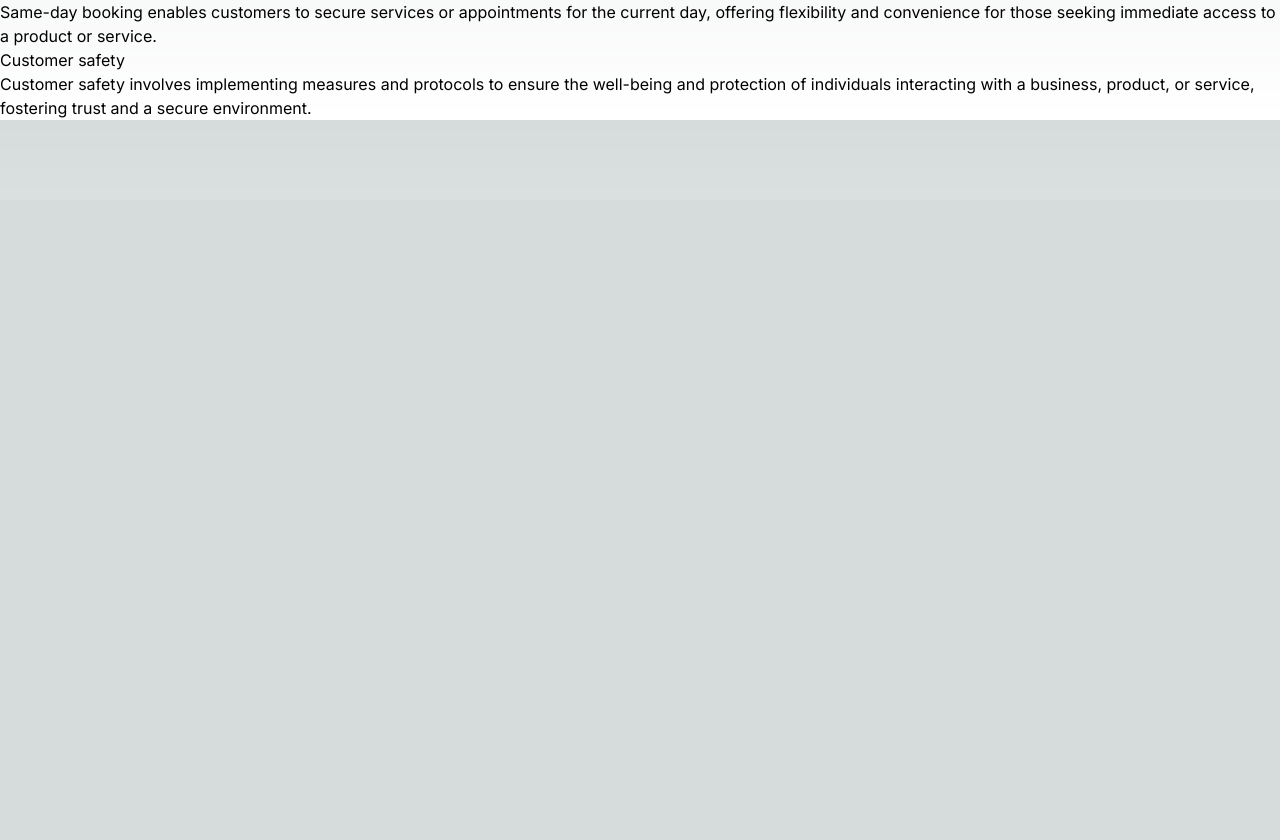
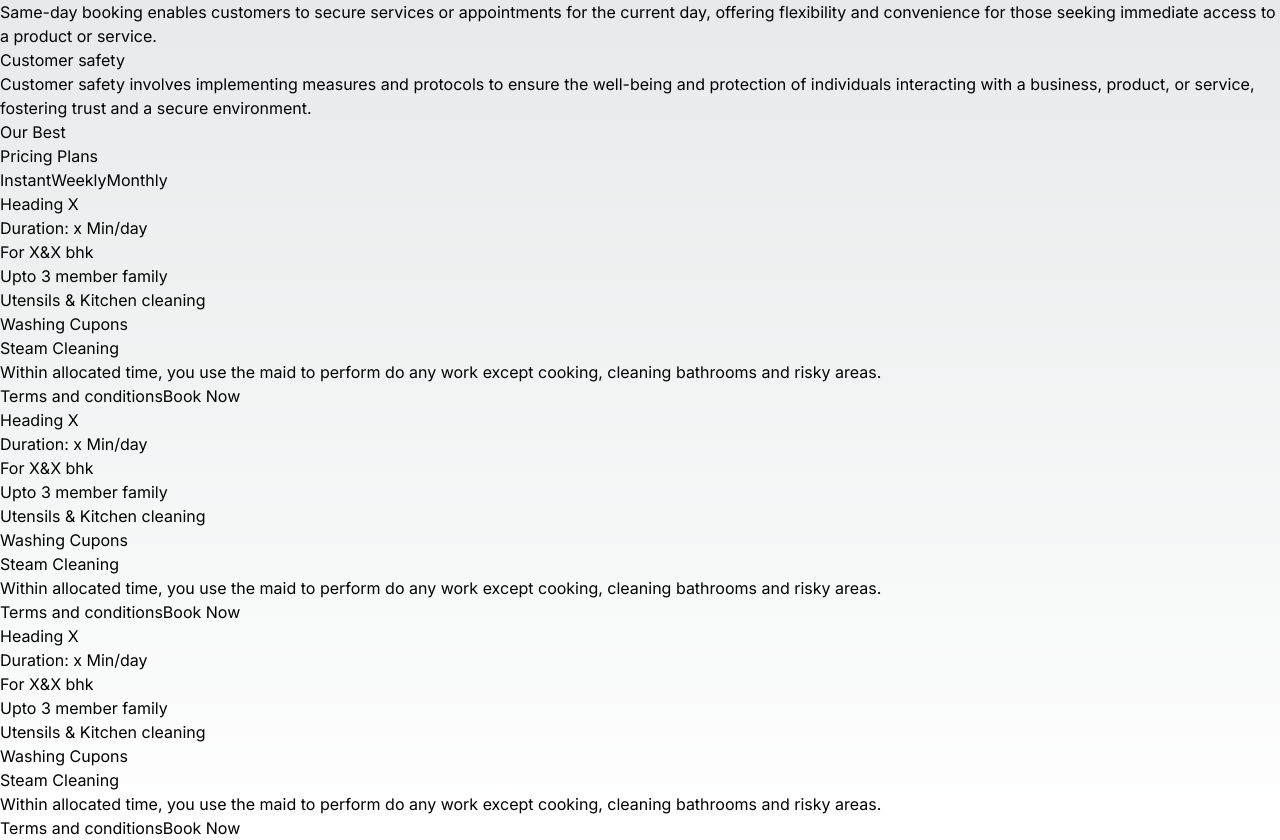
Before and after one commit to Cyrilsos/Todoo-Redon, a Next.js app: page / in a window 1280 px wide. Shown: the part 600-1440 px from the top of the page. Before the commit the page ends 800 px from the top, so only its background shows below. Built offline with nearby package versions, Linux system fonts and the light colour scheme.

Commit message:
added pricing div

```diff
--- a/Components/index.ts
+++ b/Components/index.ts
@@ -2,5 +2,6 @@ import Hero from "./Hero";
 import Navbar from "./NavBar";
 import Body1 from "./Body1";
 import Body2 from "./Body2";
+import Plan from "./plan";
 
-export { Hero, Navbar, Body1, Body2 };
+export { Hero, Navbar, Body1, Body2, Plan };
--- /dev/null
+++ b/Components/plan.tsx
@@ -0,0 +1,65 @@
+const Plan = () => {
+  return (
+    <div className=" flex-auto justify-center">
+      <div>
+        <h3 className="justify-center flex">Our Best</h3>
+        <h1 className="justify-center flex">Pricing Plans</h1>
+      </div>
+
+      <div className="flex justify-center">
+        <button>Instant</button>
+        <button>Weekly</button>
+        <button>Monthly</button>
+      </div>
+      <div className="flex justify-center">
+        <div>
+          <h1>Heading X</h1>
+          <p>Duration: x Min/day</p>
+          <p>For X&X bhk</p>
+          <p>Upto 3 member family</p>
+          <p>Utensils & Kitchen cleaning</p>
+          <p>Washing Cupons</p>
+          <p>Steam Cleaning</p>
+          <p>
+            Within allocated time, you use the maid to perform do any work
+            except cooking, cleaning bathrooms and risky areas.{" "}
+          </p>
+          <a>Terms and conditions</a>
+          <button>Book Now</button>
+        </div>
+        <div>
+          <h1>Heading X</h1>
+          <p>Duration: x Min/day</p>
+          <p>For X&X bhk</p>
+          <p>Upto 3 member family</p>
+          <p>Utensils & Kitchen cleaning</p>
+          <p>Washing Cupons</p>
+          <p>Steam Cleaning</p>
+          <p>
+            Within allocated time, you use the maid to perform do any work
+            except cooking, cleaning bathrooms and risky areas.{" "}
+          </p>
+          <a>Terms and conditions</a>
+          <button>Book Now</button>
+        </div>
+        <div>
+          <h1>Heading X</h1>
+          <p>Duration: x Min/day</p>
+          <p>For X&X bhk</p>
+          <p>Upto 3 member family</p>
+          <p>Utensils & Kitchen cleaning</p>
+          <p>Washing Cupons</p>
+          <p>Steam Cleaning</p>
+          <p>
+            Within allocated time, you use the maid to perform do any work
+            except cooking, cleaning bathrooms and risky areas.{" "}
+          </p>
+          <a>Terms and conditions</a>
+          <button>Book Now</button>
+        </div>
+      </div>
+    </div>
+  );
+};
+
+export default Plan;
--- a/app/page.tsx
+++ b/app/page.tsx
@@ -1,5 +1,5 @@
 import Image from "next/image";
-import { Hero, Navbar, Body1, Body2 } from "@/Components";
+import { Hero, Navbar, Body1, Body2, Plan } from "@/Components";
 
 export default function Home() {
   return (
@@ -8,6 +8,7 @@ export default function Home() {
       <Hero />
       <Body1 />
       <Body2 />
+      <Plan />
     </main>
   );
 }
```
